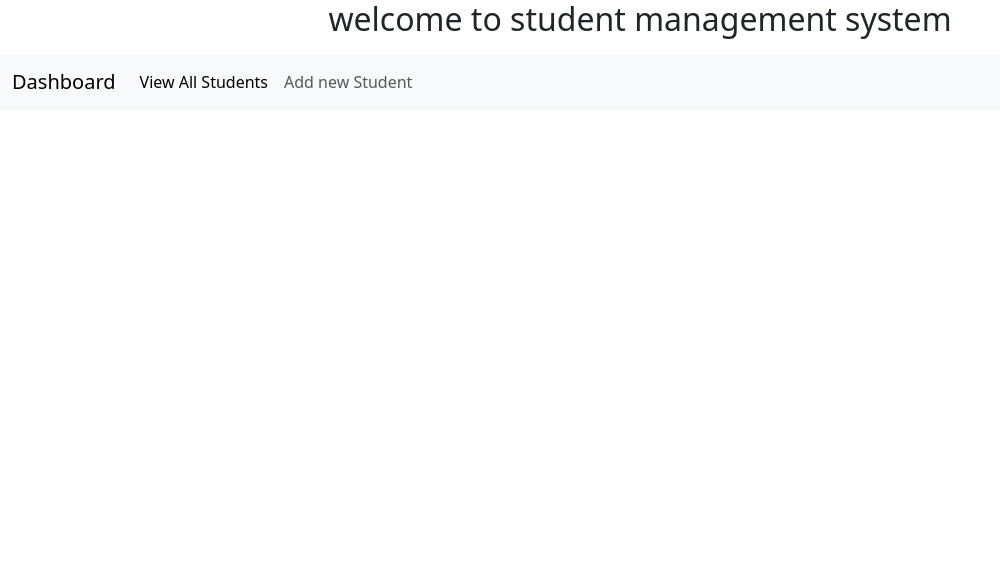
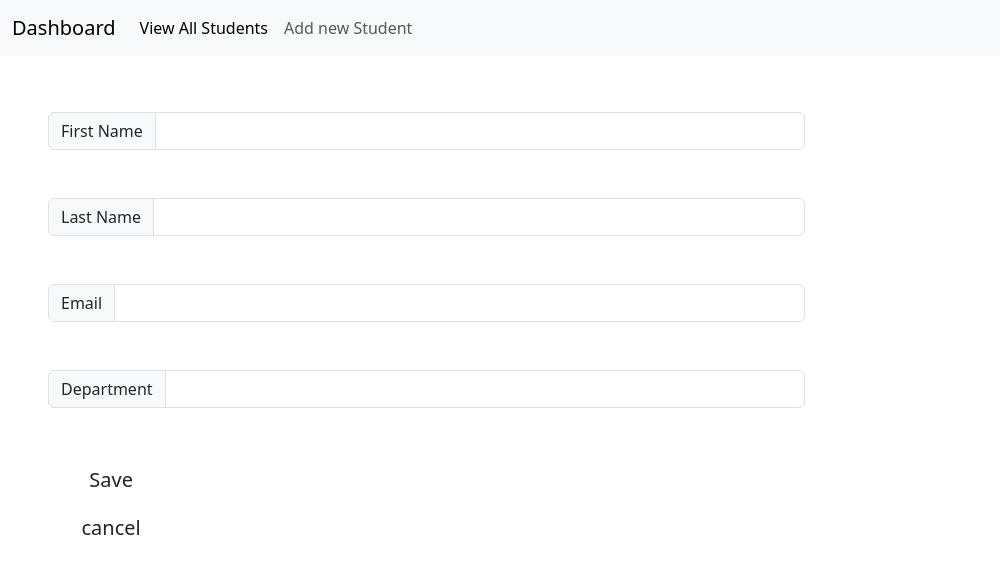
Before and after one commit to hesh-ftw/student-management-system-SpringBoot-React-, a React (Create React App) app in the folder sms-client/: page /add-students in a window 1280 px wide. Shown: the top 574 px of the page, without its empty margins (0-1000 px from the left). Built offline with nearby package versions, Linux system fonts and the light colour scheme.

Commit message:
ADD: AddStudent.js

```diff
--- a/sms-client/package.json
+++ b/sms-client/package.json
@@ -10,6 +10,7 @@
     "bootstrap": "^5.3.3",
     "react": "^18.2.0",
     "react-dom": "^18.2.0",
+    "react-icon": "^1.0.0",
     "react-router-dom": "^6.22.3",
     "react-scripts": "5.0.1",
     "web-vitals": "^2.1.4"
--- a/sms-client/src/App.js
+++ b/sms-client/src/App.js
@@ -5,15 +5,18 @@ import NavBar from "./component/common/NavBar.js";
 import Home from "./Home.js";
 import StudentView from './component/student/StudentView';
 import{BrowserRouter as Router, Routers, Route, Routes} from "react-router-dom";
+import SearchBar from "./component/common/SearchBar.js";
+import AddStudent from "./component/student/AddStudent.js";
 
 function App() {
   return (
     <div className="App">
-      <h2 >welcome to student management system <p></p></h2>
+
 
       <Router>
          <NavBar/>
         <Routes>
+
           <Route
               exact
               path="/"
@@ -25,6 +28,12 @@ function App() {
               path="/view-students"
               element={<StudentView/>}>
           </Route>
+
+          <Route
+              exact
+              path="/add-students"
+              element={<AddStudent/>}>
+          </Route>
         </Routes>
       </Router>
 
--- a/sms-client/src/Home.js
+++ b/sms-client/src/Home.js
@@ -3,9 +3,14 @@ import React from 'react'
 const Home = () => {
   return (
     <div>
-        <h2>welcome to the home page</h2>
+        <h2 className='home-title'>Welcome to the<br/>
+        Student Management System</h2>
     </div>
+
+
   )
 }
 
+
+
 export default Home
--- a/sms-client/src/component/common/NavBar.js
+++ b/sms-client/src/component/common/NavBar.js
@@ -3,8 +3,8 @@ import {Link} from "react-router-dom";
 
 const NavBar = () => {
   return (
-
- <nav className="navbar navbar-expand-lg bg-body-tertiary">
+<nav className='navv'>
+ <nav className="navbar navbar-expand-lg bg-body-tertiary mb-5">
   <div className="container-fluid">
     <Link className="navbar-brand" to={"/"}>
     Dashboard
@@ -26,13 +26,14 @@ const NavBar = () => {
             View All Students </Link>
         </li>
         <li className="nav-item">
-          <Link className="nav-link" to={"/add-student"}>
+          <Link className="nav-link" to={"/add-students"}>
             Add new Student</Link>
         </li>
       </ul>
     </div>
   </div>
 </nav>
+</nav>
 
   )
 }
--- /dev/null
+++ b/sms-client/src/component/student/AddStudent.js
@@ -0,0 +1,118 @@
+import React, { useState } from 'react'
+import {Link} from "react-router-dom";
+
+const AddStudent = () => {
+
+const[student,setStudents]=useState({
+    firstName :'',
+    lastName  :'',
+    email :'',
+    department :''
+
+})
+
+const{firstName,lastName,email,department}=student;
+
+const handleinputChange =(e)=>{
+    setStudents({...student,[e.targer.name] : e.target.value});
+}
+
+  return (
+    <div className='col-sm-8 py-2 px-5 '>
+        <form>
+            <div className='input-group mb-5'>
+                <label
+                className='input-group-text'
+                htmlFor='firstName'>
+                    First Name
+                </label>
+                <input
+                className='form-control col-sm-6'
+                type='text'
+                name='firstName'
+                id='firstName'
+                required
+                value={firstName}
+                onChange={(e)=>handleinputChange}
+                />
+            </div>
+
+            <div className='input-group mb-5'>
+                <label
+                className='input-group-text'
+                htmlFor='lastname'>
+                    Last Name
+                </label>
+                <input
+                className='form-control col-sm-6'
+                type='text'
+                name='lastName'
+                id='lastName'
+                required
+                value={lastName}
+                onChange={(e)=>handleinputChange}
+                />
+            </div>
+
+            <div className='input-group mb-5'>
+                <label
+                className='input-group-text'
+                htmlFor='email'>
+                    Email
+                </label>
+                <input
+                className='form-control col-sm-6'
+                type='email'
+                name='email'
+                id='email'
+                required
+                value={email}
+                onChange={(e)=>handleinputChange}
+                />
+            </div>
+
+
+            <div className='input-group mb-5'>
+                <label
+                className='input-group-text'
+                htmlFor='department'>
+                    Department
+                </label>
+                <input
+                className='form-control col-sm-6'
+                type='text'
+                name='department'
+                id='department'
+                required
+                value={department}
+                onChange={(e)=>handleinputChange}
+                />
+            </div>
+
+        <div>
+            <div className='col-sm-2'>
+                <button
+                type='submit'
+                className='btn btn-outline-wearing btn-lg'>
+                Save
+                </button>
+            </div>
+
+            <div className='col-sm-2'>
+                <Link
+                to={"/view-students"}
+                type='submit'
+                className= "btn btn-outline-wearing btn-lg">
+                cancel
+                </Link>
+            </div>
+
+         </div>
+
+        </form>
+
+    </div>
+  )
+}
+
+export default AddStudent
--- a/sms-client/src/component/student/StudentView.js
+++ b/sms-client/src/component/student/StudentView.js
@@ -9,7 +9,7 @@ const StudentView = () => {
         loadStudents();
     },[]);
 
-    //create the method to laod data from the database
+    //create the function to laod data from the database
     const loadStudents = async()=>{
         const result =await axios.get("http://localhost:8080/students",{
           validateStatus:() => {
@@ -23,7 +23,7 @@ const StudentView = () => {
 
     };
   return (
-    <section>
+    <section className='section'>
       <table className='table table-bordered table-hover'>
         <thead>
             <tr className='text-center'>
--- a/sms-client/src/index.css
+++ b/sms-client/src/index.css
@@ -11,3 +11,9 @@ code {
   font-family: source-code-pro, Menlo, Monaco, Consolas, 'Courier New',
     monospace;
 }
+
+.home-title{
+padding-top:250px;
+padding-left: 50px;
+text-align: left;
+}
```
Also changed, not shown: 1 other file (tests, documents, lock files or other folders).
